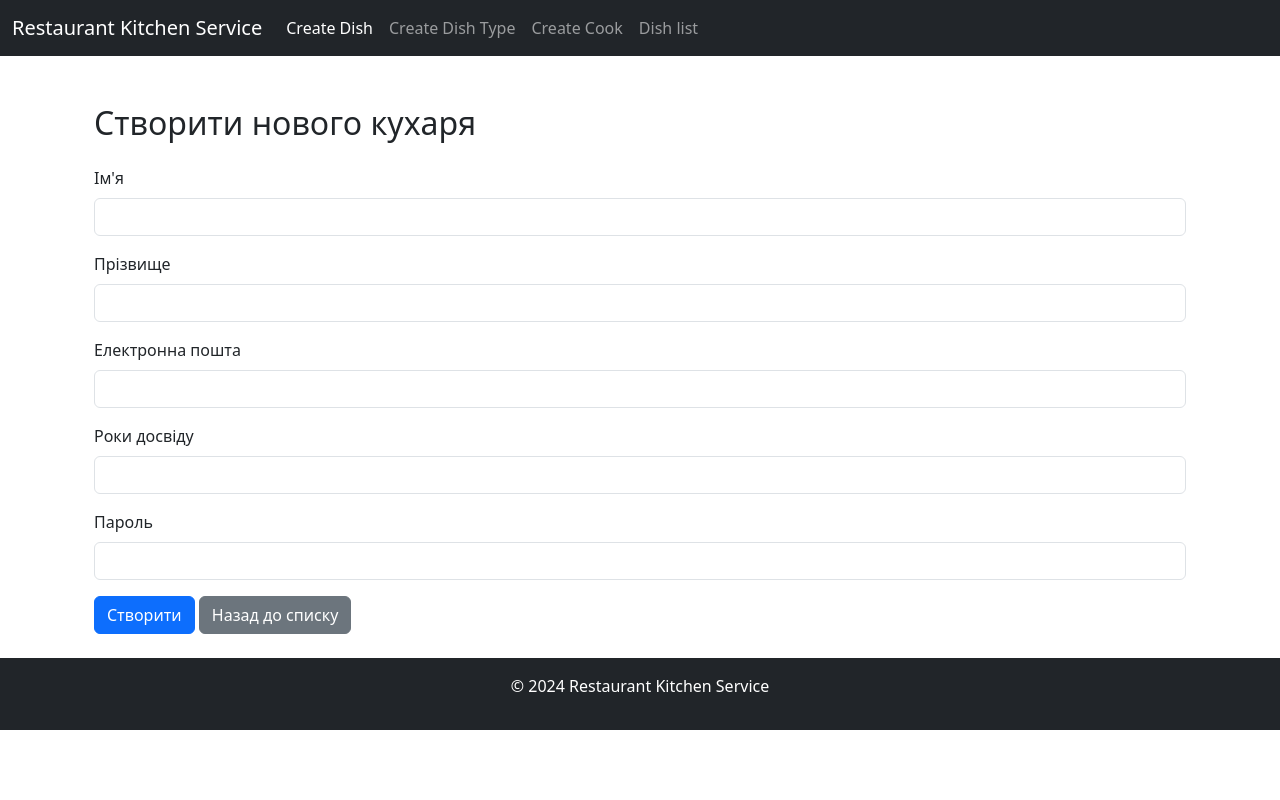
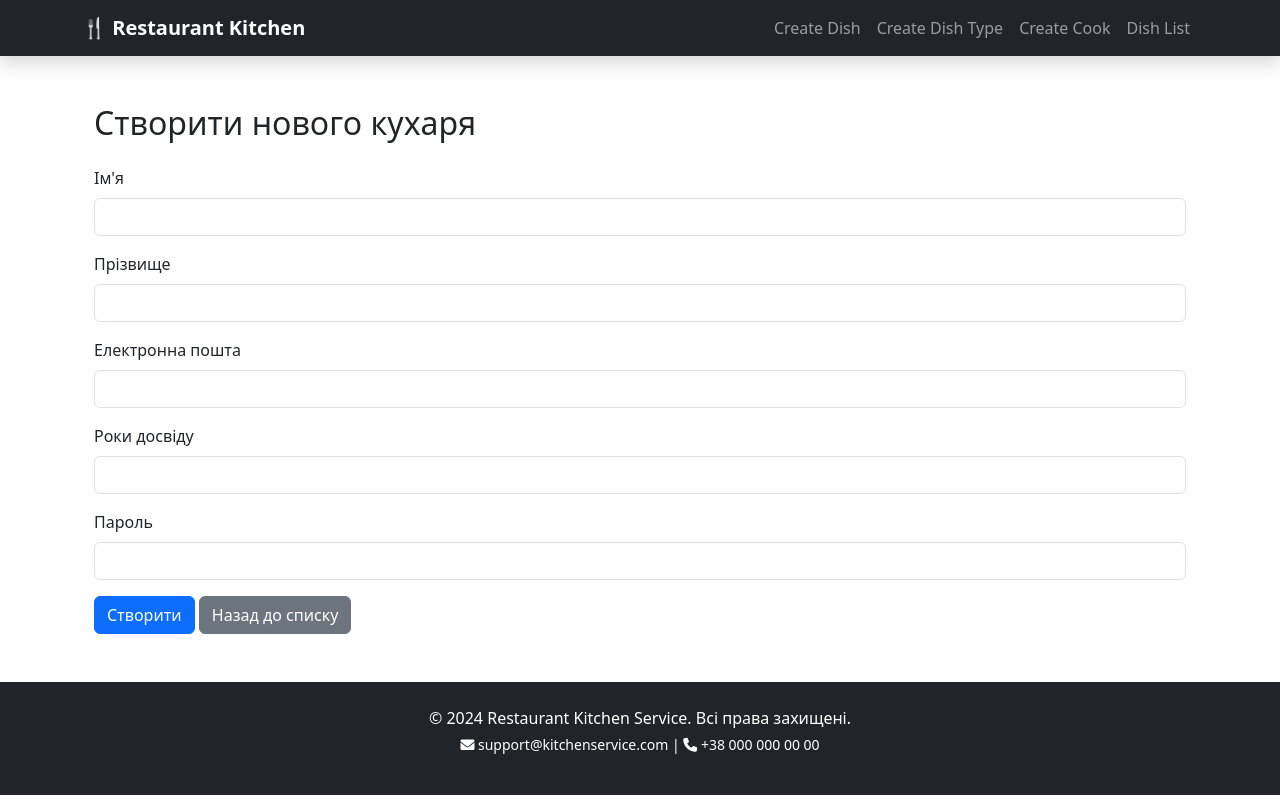
Before and after one commit to spa7id/restaurant-kitchen-service, a Django app: page /cook/create/ in a window 1280 px wide. Run offline with Django 4.2, Linux system fonts and the light colour scheme.

Commit message:
updated base.html, dish_list

```diff
--- a/kitchen/forms.py
+++ b/kitchen/forms.py
@@ -9,9 +9,16 @@ class DishTypeForm(forms.ModelForm):
 
 
 class DishForm(forms.ModelForm):
+    cooks = forms.ModelMultipleChoiceField(
+        queryset=Cook.objects.all(),
+        widget=forms.CheckboxSelectMultiple,
+        required=True
+    )
+
     class Meta:
         model = Dish
         fields = ["name", "description", "price", "dish_type", "cooks"]
+
 
 
 class CookForm(forms.ModelForm):
--- a/kitchen/models.py
+++ b/kitchen/models.py
@@ -10,7 +10,7 @@ class DishType(models.Model):
 
 
 class Cook(AbstractUser):
-    years_of_experience = models.IntegerField()
+    years_of_experience = models.IntegerField(default=0)
 
     def __str__(self):
         return f"{self.first_name} {self.last_name}"
--- a/kitchen/views.py
+++ b/kitchen/views.py
@@ -22,7 +22,7 @@ class DishCreateView(LoginRequiredMixin, CreateView):
     success_url = reverse_lazy("dish_list")
 
 
-class DishListView(ListView):
+class DishListView(LoginRequiredMixin, ListView):
     model = Dish
     template_name = "dish_list.html"
     context_object_name = "dishes"
@@ -83,3 +83,9 @@ class DishTypeCreateView(CreateView):
 
     def form_valid(self, form):
         return super().form_valid(form)
+
+class DishTypeUpdateView(LoginRequiredMixin, UpdateView):
+    model = DishType
+    form_class = DishTypeForm
+    template_name = "dish_type_update.html"
+    success_url = reverse_lazy("dish_list")
--- a/templates/base.html
+++ b/templates/base.html
@@ -3,22 +3,24 @@
 <head>
     <meta charset="UTF-8">
     <meta name="viewport" content="width=device-width, initial-scale=1.0">
+    <meta name="description" content="Restaurant Kitchen Service - Управління кухнею ресторану">
     <title>{% block title %}Restaurant Kitchen Service{% endblock %}</title>
     <link href="https://cdn.jsdelivr.net/npm/bootstrap@5.3.0-alpha1/dist/css/bootstrap.min.css" rel="stylesheet">
+    <link rel="stylesheet" href="https://cdnjs.cloudflare.com/ajax/libs/font-awesome/6.0.0-beta3/css/all.min.css">
 </head>
 <body>
     <!-- Шапка сайту -->
     <header>
-        <nav class="navbar navbar-expand-lg navbar-dark bg-dark">
-            <div class="container-fluid">
-                <a class="navbar-brand" href="#">Restaurant Kitchen Service</a>
+        <nav class="navbar navbar-expand-lg navbar-dark bg-dark shadow">
+            <div class="container">
+                <a class="navbar-brand fw-bold" href="#">🍴 Restaurant Kitchen</a>
                 <button class="navbar-toggler" type="button" data-bs-toggle="collapse" data-bs-target="#navbarNav" aria-controls="navbarNav" aria-expanded="false" aria-label="Toggle navigation">
                     <span class="navbar-toggler-icon"></span>
                 </button>
                 <div class="collapse navbar-collapse" id="navbarNav">
-                    <ul class="navbar-nav">
+                    <ul class="navbar-nav ms-auto">
                         <li class="nav-item">
-                            <a class="nav-link active" href="{% url 'dish_create' %}">Create Dish</a>
+                            <a class="nav-link" href="{% url 'dish_create' %}">Create Dish</a>
                         </li>
                         <li class="nav-item">
                             <a class="nav-link" href="{% url 'create_dish_type' %}">Create Dish Type</a>
@@ -27,7 +29,7 @@
                             <a class="nav-link" href="{% url 'create_cook' %}">Create Cook</a>
                         </li>
                         <li class="nav-item">
-                            <a class="nav-link" href="{% url 'dish_list' %}">Dish list</a>
+                            <a class="nav-link" href="{% url 'dish_list' %}">Dish List</a>
                         </li>
                     </ul>
                 </div>
@@ -36,15 +38,21 @@
     </header>
 
     <!-- Основний вміст сторінки -->
-    <main class="container my-4">
+    <main class="container my-5">
         {% block content %}
-        <!-- Вміст буде додано тут -->
+        <!-- Вміст сторінки буде тут -->
         {% endblock %}
     </main>
 
     <!-- Футер -->
-    <footer class="bg-dark text-white text-center py-3">
-        <p>&copy; 2024 Restaurant Kitchen Service</p>
+    <footer class="bg-dark text-white text-center py-4">
+        <div class="container">
+            <p class="mb-0">&copy; 2024 Restaurant Kitchen Service. Всі права захищені.</p>
+            <p class="mt-1 small">
+                <i class="fas fa-envelope"></i> support@kitchenservice.com |
+                <i class="fas fa-phone"></i> +38 000 000 00 00
+            </p>
+        </div>
     </footer>
 
     <!-- Підключення Bootstrap JS -->
--- a/templates/dish_detail.html
+++ b/templates/dish_detail.html
@@ -15,6 +15,12 @@
     {% empty %}
         <li>Немає відповідальних кухарів</li>
     {% endfor %}
+<h3>Кухарі, які готують:</h3>
+<ul>
+    {% for cook in dish.cooks.all %}
+        <li>{{ cook.first_name }} {{ cook.last_name }}</li>
+    {% endfor %}
+</ul>
 </ul>
 
 {% endblock %}
```
Also changed, not shown: templates/dish_list.html (+23 -14 lines), templates/dish_type_confirm_delete.html (added, +15 -0 lines), templates/dish_type_update.html (added, +15 -0 lines).
